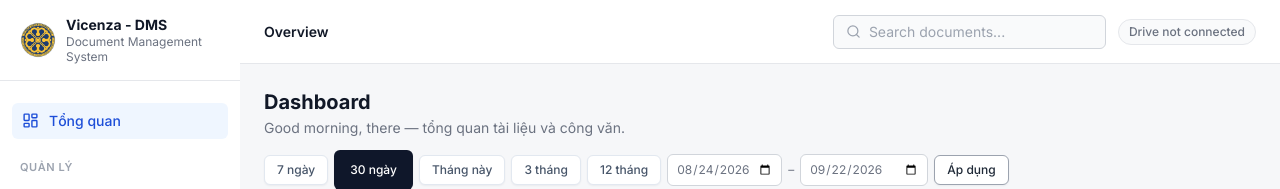
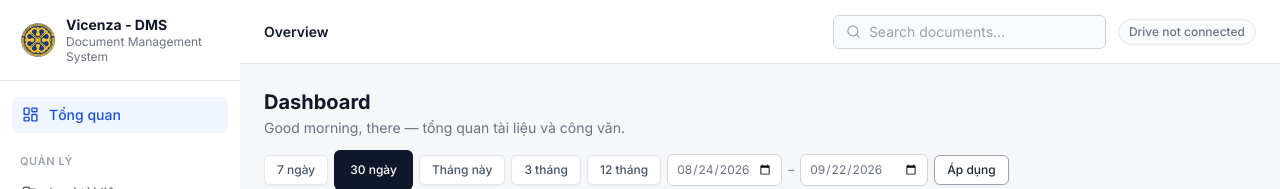
Before and after one commit to bridget03/Document-Management-System, a React (Vite) app in the folder frontend/: page /dashboard in a window 1280 px wide. Shown: the top 189 px of the page. Built offline with nearby package versions, Linux system fonts and the light colour scheme; no server answers; sample sign-in values are in the browser's storage.

Commit message:
fix: sidebar group label optional

```diff
--- a/frontend/src/components/layout/Sidebar.tsx
+++ b/frontend/src/components/layout/Sidebar.tsx
@@ -22,7 +22,7 @@ import { IconButton } from "../ui/Button";
 import logoUrl from "../../assets/logo.jpeg";
 
 const groups: {
-  label: string;
+  label?: string;
   adminOnly?: boolean;
   items: {
     to: string;
@@ -157,10 +157,12 @@ export default function Sidebar({ onNavigate }: { onNavigate?: () => void }) {
         {groups
           .filter((g) => user?.role === "ADMIN" || !g.adminOnly)
           .map((g) => (
-            <div key={g.label}>
-              <p className="px-2 pb-1.5 text-[11px] font-semibold uppercase tracking-wider text-gray-400">
-                {g.label}
-              </p>
+            <div key={g.label || g.items[0]?.to}>
+              {g.label && (
+                <p className="px-2 pb-1.5 text-[11px] font-semibold uppercase tracking-wider text-gray-400">
+                  {g.label}
+                </p>
+              )}
               <div className="space-y-0.5">
                 {g.items
                   .filter((i) => user?.role === "ADMIN" || !i.adminOnly)
```
